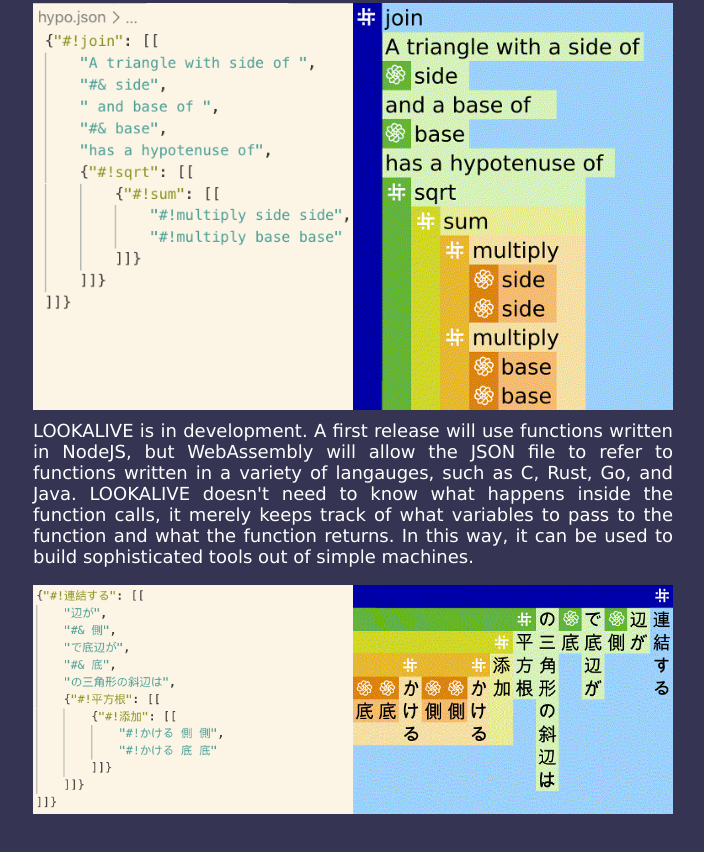
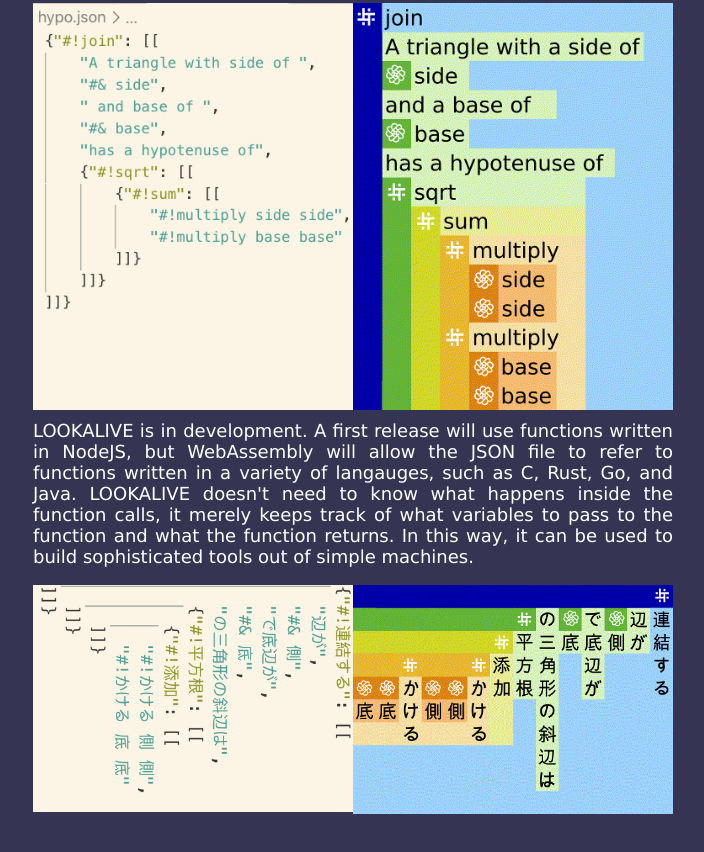
Before and after one commit to jazzyjackson/lookalive, a plain HTML site: page index.html in a window 1280 px wide. Shown: the part 1332-2184 px from the top of the page, without its empty margins (287-991 px from the left). Drawn offline with Linux system fonts and the light colour scheme.

Commit message:
Update index.html

```diff
--- a/index.html
+++ b/index.html
@@ -51,7 +51,7 @@
       <p> LOOKALIVE is in development. A first release will use functions written in NodeJS, but WebAssembly will allow the JSON file to refer to functions written in a variety of langauges, such as C, Rust, Go, and Java. LOOKALIVE doesn't need to know what happens inside the function calls, it merely keeps track of what variables to pass to the function and what the function returns. In this way, it can be used to build sophisticated tools out of simple machines.
      </p>
     </div>
-    <img src="img/hypo_cjk.png">
+    <img src="img/hypo_cjk_sideways.png">
     <img src="img/hypo_cjk_gui.gif">
   </article>
 </body>
```
